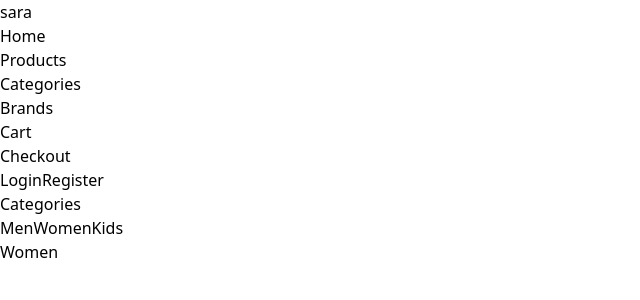
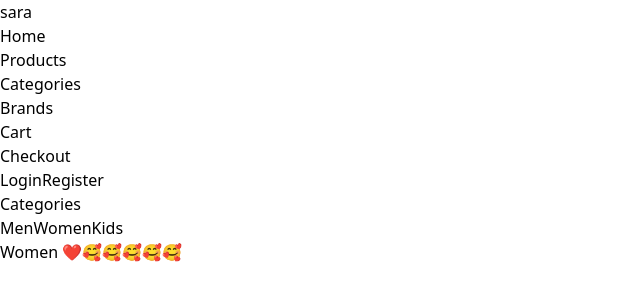
Before and after one commit to Sara-mostafa200/gitLearnReact, a React (Vite) app: page /categories/women in a window 1280 px wide. Shown: the top 300 px of the page, without its empty margins (0-640 px from the left). Built offline with nearby package versions, Linux system fonts and the light colour scheme.

Commit message:
update home page ui

```diff
--- a/src/Components/Women/Women.jsx
+++ b/src/Components/Women/Women.jsx
@@ -2,6 +2,6 @@ import React from 'react'
 
 export default function Women() {
   return (
-    <div>Women</div>
+    <div>Women ❤️🥰🥰🥰🥰🥰</div>
   )
 }
```
